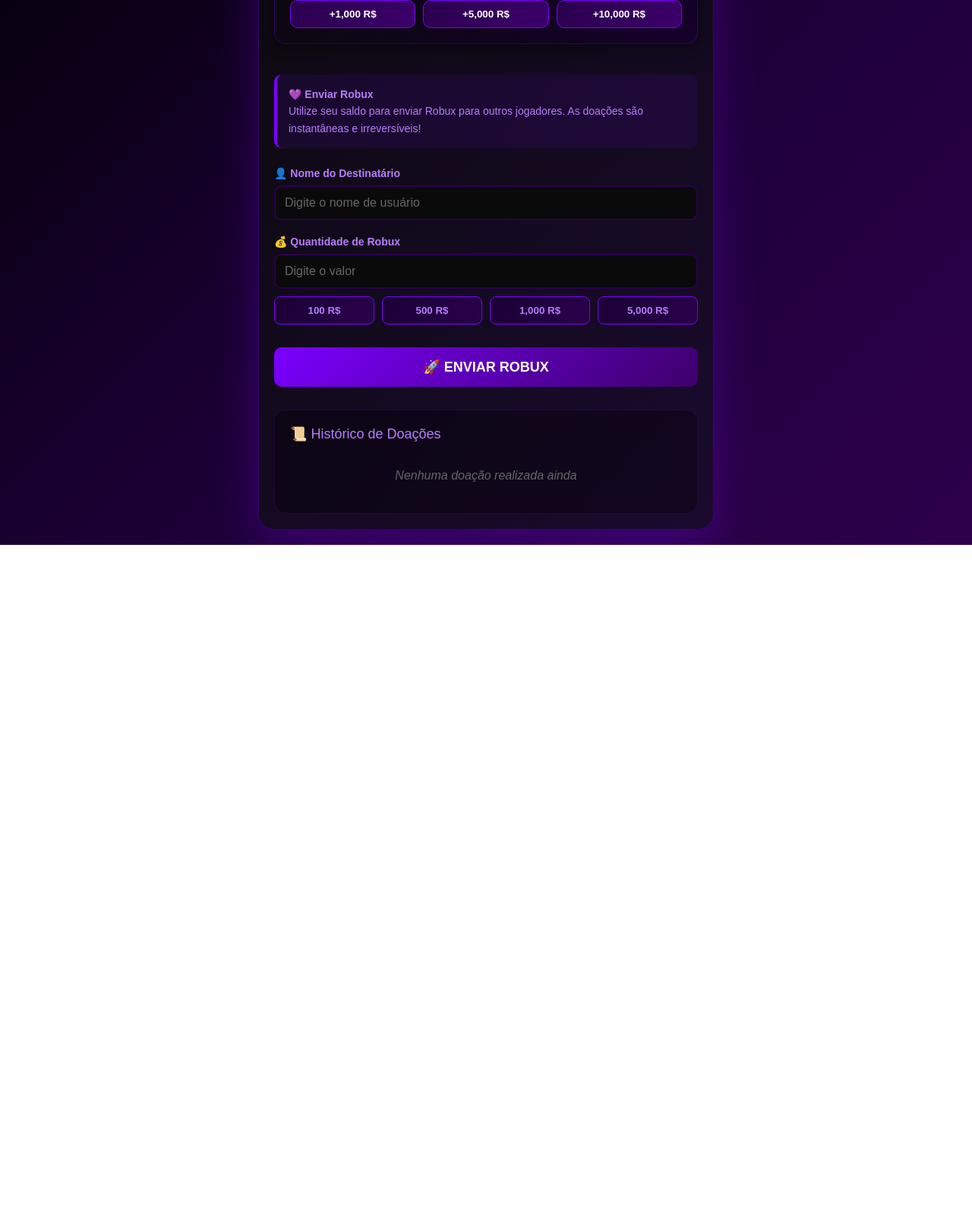
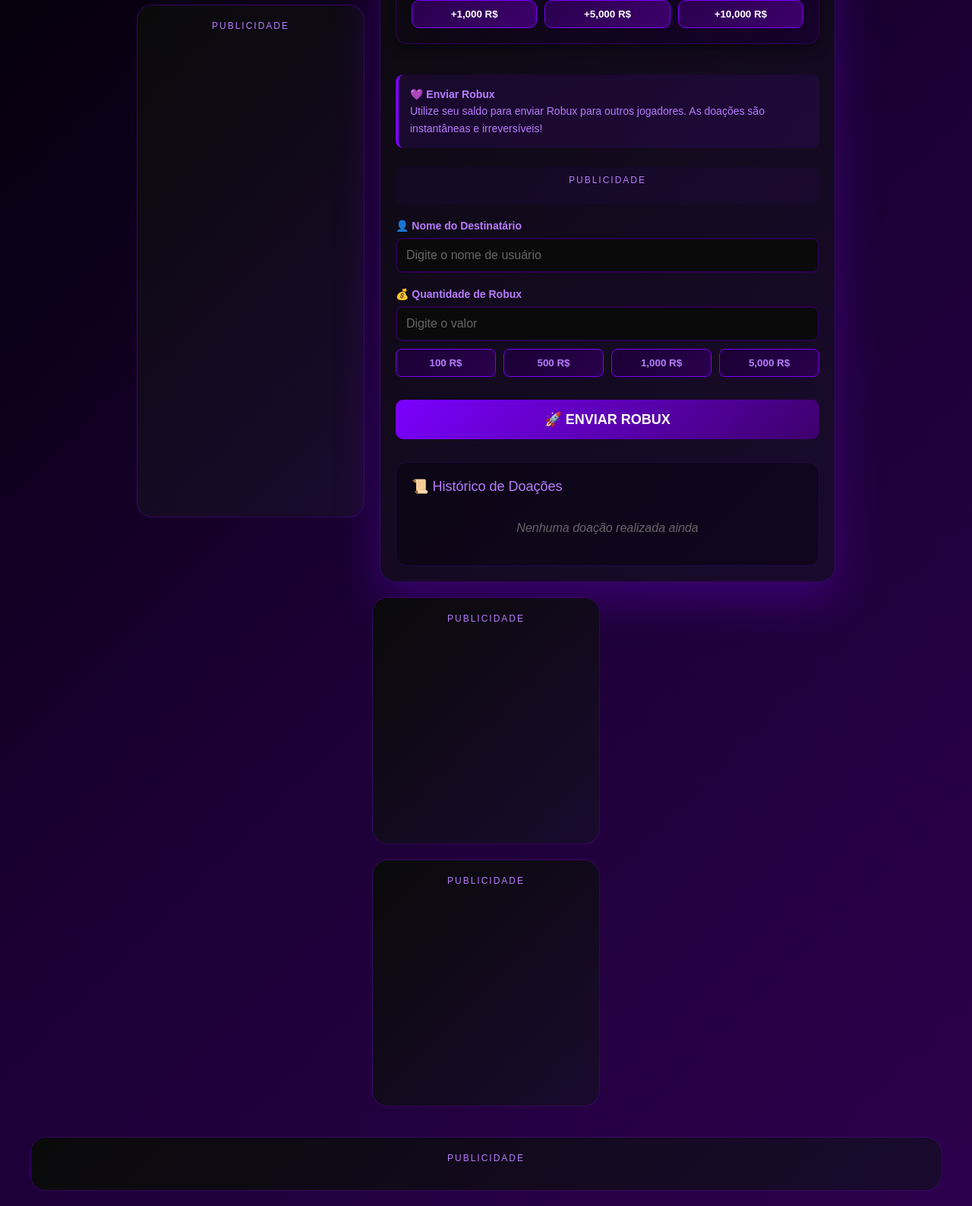
Before and after one commit to elizeurod28/doa-aorobux, a plain HTML site: page index.html in a window 1280 px wide. Shown: the part 359-1946 px from the top of the page at 76% size. Before the commit the page ends 1076 px from the top, so only its background shows below. Drawn offline with Linux system fonts and the light colour scheme.

Commit message:
Update index.html

```diff
--- a/index.html
+++ b/index.html
@@ -4,6 +4,11 @@
     <meta charset="UTF-8">
     <meta name="viewport" content="width=device-width, initial-scale=1.0">
     <title>Doação de Robux - Sistema de Saldo</title>
+
+    <!-- Google AdSense - Código principal -->
+    <script async src="https://pagead2.googlesyndication.com/pagead/js/adsbygoogle.js?client=ca-pub-3792334881184352"
+     crossorigin="anonymous"></script>
+
     <style>
         * {
             margin: 0;
@@ -15,10 +20,16 @@
             font-family: 'Arial', 'Segoe UI', sans-serif;
             background: linear-gradient(135deg, #000000 0%, #1a0033 50%, #2d004d 100%);
             min-height: 100vh;
+            padding: 20px;
+        }
+
+        .main-wrapper {
+            max-width: 1200px;
+            margin: 0 auto;
             display: flex;
+            gap: 20px;
+            flex-wrap: wrap;
             justify-content: center;
-            align-items: center;
-            padding: 20px;
         }
 
         .container {
@@ -30,6 +41,28 @@
             overflow: hidden;
             animation: slideUp 0.5s ease-out;
             border: 1px solid rgba(128, 0, 255, 0.3);
+        }
+
+        .ads-sidebar {
+            max-width: 300px;
+            width: 100%;
+        }
+
+        .ad-container {
+            background: linear-gradient(135deg, #0a0a0a 0%, #1a0a2e 100%);
+            border-radius: 20px;
+            padding: 20px;
+            margin-bottom: 20px;
+            border: 1px solid rgba(128, 0, 255, 0.3);
+            text-align: center;
+        }
+
+        .ad-title {
+            color: #b87cff;
+            font-size: 12px;
+            text-transform: uppercase;
+            margin-bottom: 15px;
+            letter-spacing: 2px;
         }
 
         @keyframes slideUp {
@@ -77,7 +110,6 @@
             font-size: 14px;
         }
 
-        /* Seção de Saldo */
         .balance-section {
             background: linear-gradient(135deg, #0a0a0a 0%, #15002b 100%);
             padding: 20px;
@@ -233,7 +265,6 @@
             cursor: not-allowed;
         }
 
-        /* Histórico */
         .history-section {
             margin-top: 30px;
             padding: 20px;
@@ -288,6 +319,14 @@
             text-align: center;
             padding: 20px;
             font-style: italic;
+        }
+
+        .inline-ad {
+            margin: 20px 0;
+            padding: 10px;
+            background: rgba(123, 0, 255, 0.05);
+            border-radius: 10px;
+            text-align: center;
         }
 
         .modal {
@@ -371,7 +410,6 @@
             to { transform: rotate(360deg); }
         }
 
-        /* Scrollbar personalizada */
         .history-list::-webkit-scrollbar {
             width: 6px;
         }
@@ -384,6 +422,34 @@
         .history-list::-webkit-scrollbar-thumb {
             background: #7b00ff;
             border-radius: 10px;
+        }
+
+        .footer-ad {
+            text-align: center;
+            margin-top: 20px;
+            padding: 20px;
+            background: linear-gradient(135deg, #0a0a0a 0%, #1a0a2e 100%);
+            border-radius: 20px;
+            max-width: 1200px;
+            margin-left: auto;
+            margin-right: auto;
+            border: 1px solid rgba(128, 0, 255, 0.3);
+        }
+
+        @media (max-width: 980px) {
+            .main-wrapper {
+                flex-direction: column;
+                align-items: center;
+            }
+
+            .ads-sidebar {
+                max-width: 600px;
+                order: 2;
+            }
+
+            .container {
+                order: 1;
+            }
         }
 
         @media (max-width: 480px) {
@@ -402,6 +468,31 @@
     </style>
 </head>
 <body>
+    <div class="main-wrapper">
+        <div class="ads-sidebar">
+            <div class="ad-container">
+                <div class="ad-title">PUBLICIDADE</div>
+                <ins class="adsbygoogle"
+                    style="display:inline-block;width:300px;height:250px"
+                    data-ad-client="ca-pub-3792334881184352"
+                    data-ad-slot="1234567890"></ins>
+                <script>
+                    (adsbygoogle = window.adsbygoogle || []).push({});
+                </script>
+            </div>
+
+            <div class="ad-container">
+                <div class="ad-title">PUBLICIDADE</div>
+                <ins class="adsbygoogle"
+                    style="display:inline-block;width:300px;height:600px"
+                    data-ad-client="ca-pub-3792334881184352"
+                    data-ad-slot="1234567891"></ins>
+                <script>
+                    (adsbygoogle = window.adsbygoogle || []).push({});
+                </script>
+            </div>
+        </div>
+
         <div class="container">
             <div class="header">
                 <div class="robux-icon">💰</div>
@@ -426,6 +517,21 @@
                 <div class="info-box">
                     <p>💜 <strong>Enviar Robux</strong><br>
                     Utilize seu saldo para enviar Robux para outros jogadores. As doações são instantâneas e irreversíveis!</p>
+                </div>
+
+                <!-- ✅ SEU ANÚNCIO ESTÁ AQUI! ✅ -->
+                <div class="inline-ad">
+                    <div class="ad-title">PUBLICIDADE</div>
+                    <!-- Anuncio -->
+                    <ins class="adsbygoogle"
+                         style="display:block"
+                         data-ad-client="ca-pub-3792334881184352"
+                         data-ad-slot="5722995343"
+                         data-ad-format="auto"
+                         data-full-width-responsive="true"></ins>
+                    <script>
+                         (adsbygoogle = window.adsbygoogle || []).push({});
+                    </script>
                 </div>
 
                 <form id="donationForm">
@@ -459,6 +565,44 @@
             </div>
         </div>
 
+        <div class="ads-sidebar">
+            <div class="ad-container">
+                <div class="ad-title">PUBLICIDADE</div>
+                <ins class="adsbygoogle"
+                    style="display:inline-block;width:300px;height:250px"
+                    data-ad-client="ca-pub-3792334881184352"
+                    data-ad-slot="1234567893"></ins>
+                <script>
+                    (adsbygoogle = window.adsbygoogle || []).push({});
+                </script>
+            </div>
+
+            <div class="ad-container">
+                <div class="ad-title">PUBLICIDADE</div>
+                <ins class="adsbygoogle"
+                    style="display:inline-block;width:300px;height:250px"
+                    data-ad-client="ca-pub-3792334881184352"
+                    data-ad-slot="1234567894"></ins>
+                <script>
+                    (adsbygoogle = window.adsbygoogle || []).push({});
+                </script>
+            </div>
+        </div>
+    </div>
+
+    <div class="footer-ad">
+        <div class="ad-title">PUBLICIDADE</div>
+        <ins class="adsbygoogle"
+            style="display:block"
+            data-ad-client="ca-pub-3792334881184352"
+            data-ad-slot="1234567895"
+            data-ad-format="auto"
+            data-full-width-responsive="true"></ins>
+        <script>
+            (adsbygoogle = window.adsbygoogle || []).push({});
+        </script>
+    </div>
+
     <div id="modal" class="modal">
         <div class="modal-content">
             <div class="success-icon" id="modalIcon">✨</div>
@@ -469,11 +613,9 @@
     </div>
 
     <script>
-        // Sistema de saldo
-        let balance = 5000; // Saldo inicial
+        let balance = 5000;
         let donations = [];
 
-        // Carregar dados salvos
         function loadData() {
             const savedBalance = localStorage.getItem('robux_balance');
             const savedDonations = localStorage.getItem('robux_donations');
@@ -490,18 +632,15 @@
             updateHistoryDisplay();
         }
 
-        // Salvar dados
         function saveData() {
             localStorage.setItem('robux_balance', balance);
             localStorage.setItem('robux_donations', JSON.stringify(donations));
         }
 
-        // Atualizar display do saldo
         function updateBalanceDisplay() {
             const balanceElement = document.getElementById('balance');
             balanceElement.textContent = balance.toLocaleString();
 
-            // Atualizar cor do saldo baseado no valor
             if (balance < 100) {
                 balanceElement.style.color = '#ff4444';
             } else if (balance < 1000) {
@@ -511,13 +650,11 @@
             }
         }
 
-        // Adicionar saldo
         function addBalance(amount) {
             balance += amount;
             updateBalanceDisplay();
             saveData();
 
-            // Mostrar mensagem de sucesso
             showModal(
                 '💰 Saldo Adicionado!',
                 `Você adicionou ${amount.toLocaleString()} R$ ao seu saldo!<br><br>Novo saldo: ${balance.toLocaleString()} R$`,
@@ -525,7 +662,6 @@
             );
         }
 
-        // Atualizar histórico
         function updateHistoryDisplay() {
             const historyList = document.getElementById('historyList');
 
@@ -545,7 +681,6 @@
             `).join('');
         }
 
-        // Adicionar doação ao histórico
         function addToHistory(username, amount) {
             const now = new Date();
             const dateStr = now.toLocaleDateString('pt-BR') + ' ' + now.toLocaleTimeString('pt-BR');
@@ -556,7 +691,6 @@
                 date: dateStr
             });
 
-            // Manter apenas últimas 50 doações
             if (donations.length > 50) {
                 donations = donations.slice(0, 50);
             }
@@ -565,7 +699,6 @@
             saveData();
         }
 
-        // Mostrar modal
         function showModal(title, message, icon = '✨') {
             const modal = document.getElementById('modal');
             const modalIcon = document.getElementById('modalIcon');
@@ -579,15 +712,12 @@
             modal.style.display = 'flex';
         }
 
-        // Fechar modal
         function closeModal() {
             const modal = document.getElementById('modal');
             modal.style.display = 'none';
         }
 
-        // Processar doação
         function processDonation(username, amount) {
-            // Verificar se tem saldo suficiente
             if (balance < amount) {
                 showModal(
                     '❌ Saldo Insuficiente!',
@@ -597,7 +727,6 @@
                 return false;
             }
 
-            // Verificar valor mínimo
             if (amount < 1) {
                 showModal(
                     '❌ Valor Inválido!',
@@ -607,7 +736,6 @@
                 return false;
             }
 
-            // Verificar se o nome não está vazio
             if (!username.trim()) {
                 showModal(
                     '❌ Nome Inválido!',
@@ -617,13 +745,11 @@
                 return false;
             }
 
-            // Processar doação
             balance -= amount;
             updateBalanceDisplay();
             addToHistory(username, amount);
             saveData();
 
-            // Mostrar sucesso
             showModal(
                 '✅ Doação Enviada!',
                 `Você doou ${amount.toLocaleString()} R$ para <strong>${username}</strong> com sucesso!<br><br>Saldo restante: ${balance.toLocaleString()} R$`,
@@ -633,12 +759,10 @@
             return true;
         }
 
-        // Configurar eventos
         const form = document.getElementById('donationForm');
         const amountInput = document.getElementById('amount');
         const donateBtn = document.getElementById('donateBtn');
 
-        // Botões de quantidade rápida
         const amountBtns = document.querySelectorAll('.amount-btn');
         amountBtns.forEach(btn => {
             btn.addEventListener('click', function(e) {
@@ -648,33 +772,23 @@
             });
         });
 
-        // Envio do formulário
         form.addEventListener('submit', function(e) {
             e.preventDefault();
 
             const username = document.getElementById('username').value;
             const amount = parseInt(amountInput.value);
 
-            // Desabilitar botão durante processamento
             donateBtn.disabled = true;
             const originalText = donateBtn.innerHTML;
             donateBtn.innerHTML = '<span class="loading"></span> Enviando...';
 
-            // Simular delay de processamento
             setTimeout(() => {
                 processDonation(username, amount);
-
-                // Resetar botão
                 donateBtn.disabled = false;
                 donateBtn.innerHTML = originalText;
-
-                // Limpar campos (opcional)
-                // document.getElementById('username').value = '';
-                // amountInput.value = '';
             }, 500);
         });
 
-        // Validação do input de quantidade
         amountInput.addEventListener('input', function() {
             let value = parseInt(this.value);
             if (isNaN(value)) value = 0;
@@ -682,10 +796,8 @@
             if (value > 999999) this.value = 999999;
         });
 
-        // Carregar dados ao iniciar
         loadData();
 
-        // Fechar modal clicando fora
         window.addEventListener('click', function(e) {
             const modal = document.getElementById('modal');
             if (e.target === modal) {
@@ -693,7 +805,6 @@
             }
         });
 
-        // Atalho de Enter
         const inputs = document.querySelectorAll('input');
         inputs.forEach(input => {
             input.addEventListener('keypress', function(e) {
```
Lines whose indentation alone changed are shown as unchanged.
